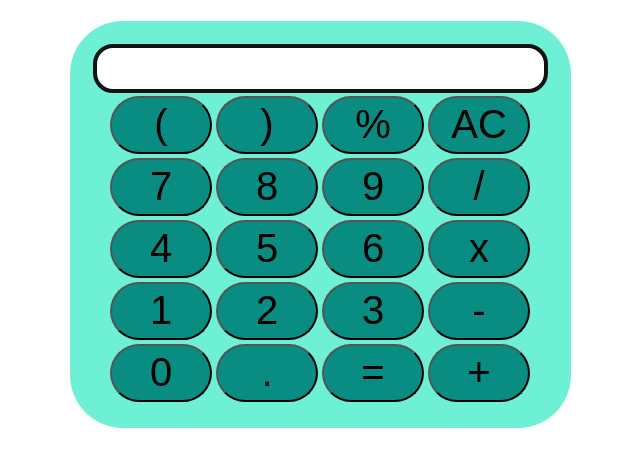
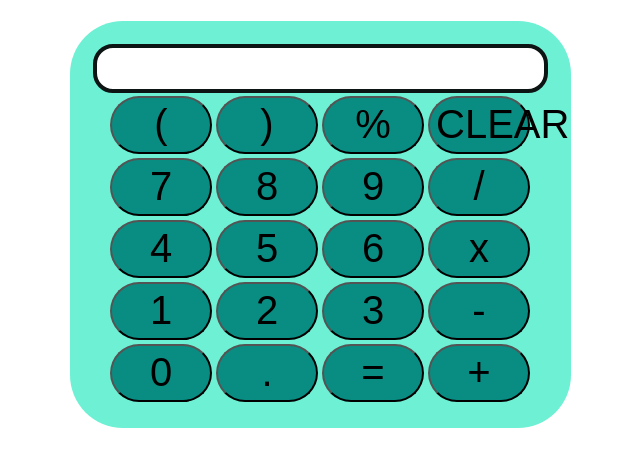
Before and after one commit to dips6202/test_calculator, a plain HTML site: page index.html in a window 1280 px wide. Shown: the part 59-526 px from the top of the page, without its empty margins (320-960 px from the left). Drawn offline with Linux system fonts and the light colour scheme.

Commit message:
initial commit

```diff
--- a/index.html
+++ b/index.html
@@ -18,7 +18,7 @@
                 <td><button>(</button></td>
                 <td><button>)</button></td>
                 <td><button>%</button></td>
-                <td><button>AC</button></td>
+                <td><button>CLEAR</button></td>
             </tr>
 
             <tr>
--- a/index.js
+++ b/index.js
@@ -22,3 +22,4 @@ for(item of buttons)
         else if (buttonText =='='){
             screen.value = eval(screenValue);
         }
+     }
--- a/style.css
+++ b/style.css
@@ -11,6 +11,7 @@ input{
     border: 4px solid rgb(13, 20, 20);
     font-size: 34px;
 }
+
 button{
     border-radius: 80px;
     font-size: 40px;
```
